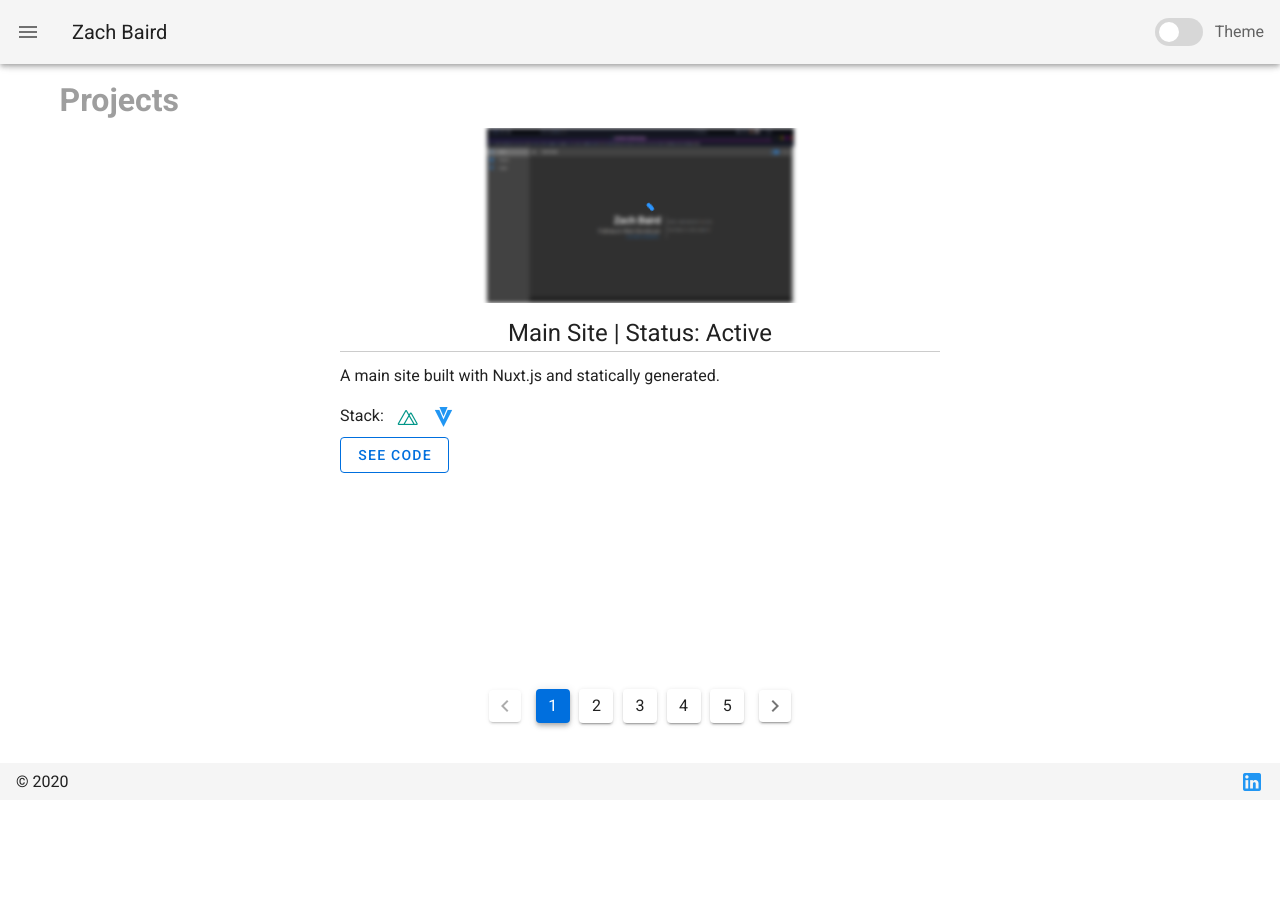
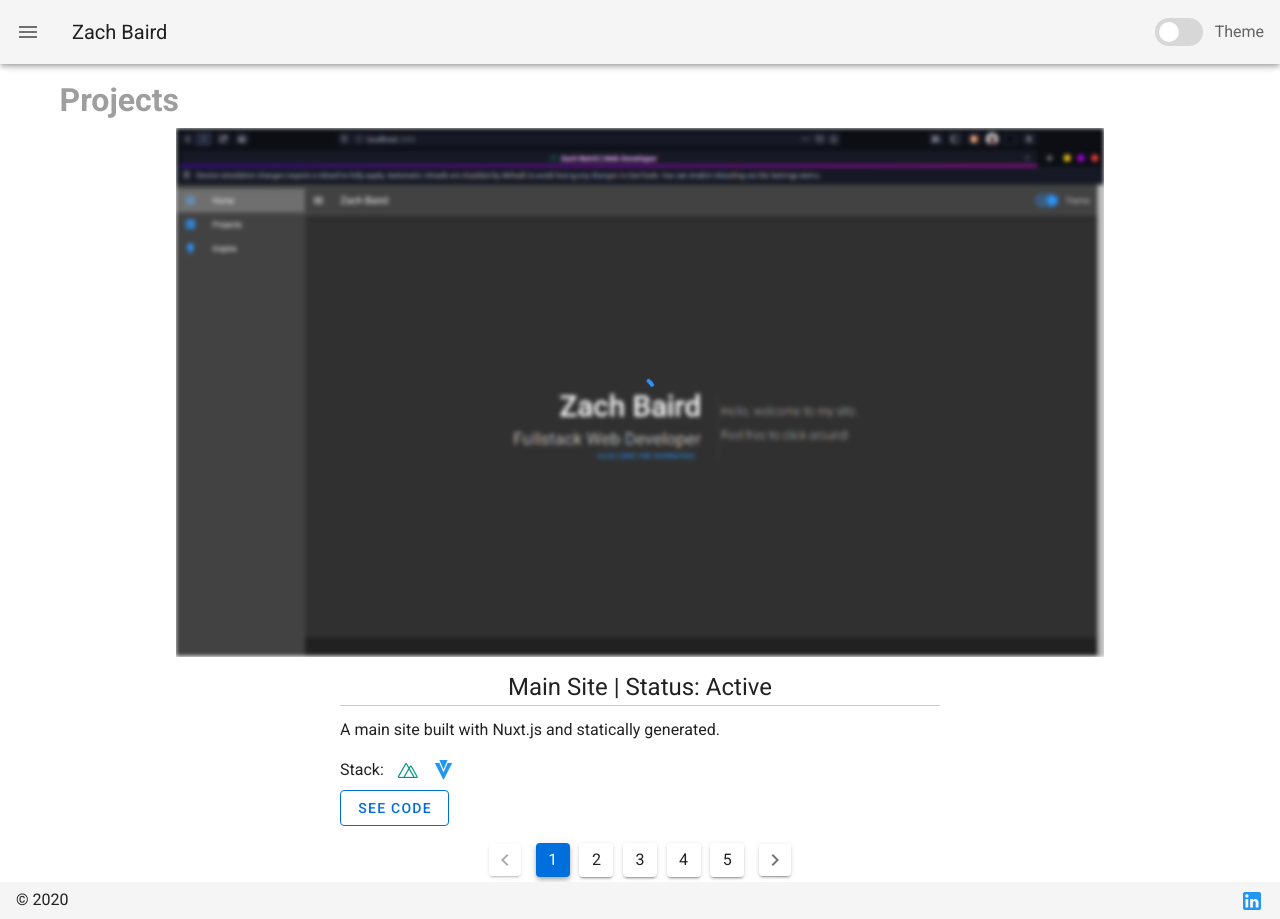
Before and after one commit to ZachBaird/mainsite, a Nuxt app: page /projects in a window 1280 px wide. Before the commit the page ends 800 px from the top, so only its background shows below. Built offline with nearby package versions, Linux system fonts and the light colour scheme.

Commit message:
Rounding images and editing CaesarCipher image height.

```diff
--- a/pages/about.vue
+++ b/pages/about.vue
@@ -5,7 +5,7 @@
       width="150px"
       height="150px"
       contain
-      class="mx-auto"
+      class="mx-auto img-circle"
       alt="My wife and I"
     />
     <br>
@@ -46,7 +46,7 @@
         height="150px"
         width="150px"
         contain
-        class="mx-auto"
+        class="mx-auto img-circle"
         alt="Kona"
       />
       <br>
@@ -55,7 +55,7 @@
         height="150px"
         width="150px"
         contain
-        class="mx-auto"
+        class="mx-auto img-circle"
         alt="Chai"
       />
     </div>
@@ -76,4 +76,8 @@ export default {
     width: 70%;
     margin: auto;
 }
+
+.img-circle {
+    border-radius: 50%;
+}
 </style>
--- a/pages/projects.vue
+++ b/pages/projects.vue
@@ -10,7 +10,7 @@
         width="600px"
         height="175px"
         alt="Project Screenshot"
-        class="mx-auto"
+        class="mx-auto medium-screen-dimensions"
         contain
       >
         <template v-slot:placeholder>
@@ -192,4 +192,11 @@ export default {
 i {
   cursor: pointer;
 }
+
+@media(min-width: 750px) {
+  .medium-screen-dimensions {
+    width: 80% !important;
+    height: auto !important;
+  }
+}
 </style>
```
Also changed, not shown: static/caesarcipher.jpg.
